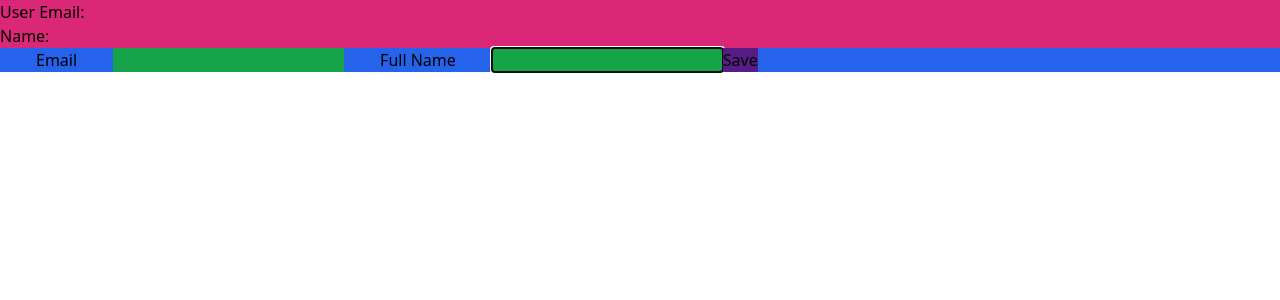
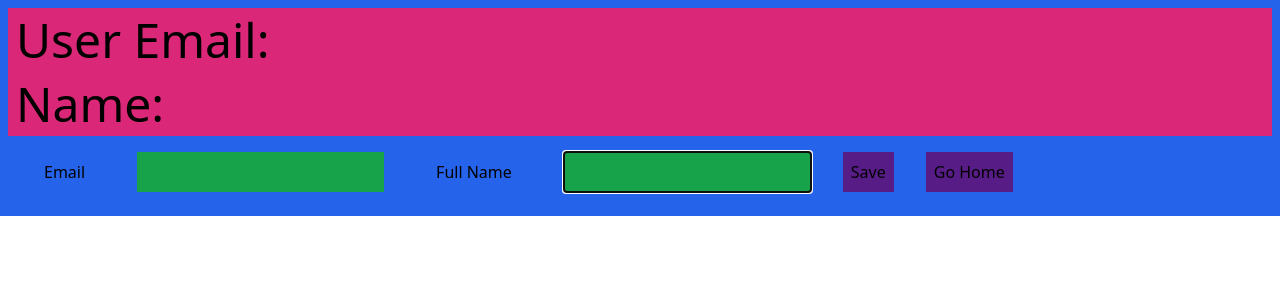
Before and after one commit to taylor-00-201/Grypto-MVP, a React (Create React App) app: page /account in a window 1280 px wide. Shown: the top 300 px of the page. Built offline with nearby package versions, Linux system fonts and the light colour scheme; no server answers.

Commit message:
final mvp

```diff
--- a/src/Components/Views/UserAccounts.js
+++ b/src/Components/Views/UserAccounts.js
@@ -1,10 +1,13 @@
 import { useEffect, useState } from "react";
+import { useNavigate } from "react-router-dom";
 
 export const UserAccounts = () => {
   const [account, setAccount] = useState([]);
   const [initialAccount, setInitialAccount] = useState([]);
 
   const userLocal = JSON.parse(localStorage.getItem("crypto_user"));
+  const navigate = useNavigate();
+  const navigateHome = () => navigate("/");
 
   useEffect(() => {
     fetch(`http://localhost:8088/user`).then((response) =>
@@ -32,12 +35,12 @@ export const UserAccounts = () => {
   };
 
   return (
-    <div className="bg-blue-600" key={initialAccount.email}>
-      <h1 className="bg-pink-600">User Email: {initialAccount.email}</h1>
-      <h1 className="bg-pink-600">Name: {initialAccount.fullName}</h1>
+    <div className="bg-blue-600 outline-black p-2" key={initialAccount.email}>
+      <h1 className="bg-pink-600 outline-black text-5xl p-2">User Email: {initialAccount.email}</h1>
+      <h1 className="bg-pink-600 outline-black text-5xl p-2">Name: {initialAccount.fullName}</h1>
 
-      <label className="flex-wrap p-5 m-4">Email</label>
-      <input className="bg-green-600"
+      <label className="flex-wrap p-5 m-4 outline-black p-2" >Email</label>
+      <input className="bg-green-600 outline-black m-4 p-2"
         value={account.email}
         autoFocus
         onChange={(event) => {
@@ -46,8 +49,8 @@ export const UserAccounts = () => {
           setAccount(copy);
         }}
       />
-      <label className="flex-wrap p-5 m-4">Full Name</label>
-      <input className="bg-green-600"
+      <label className="flex-wrap p-5 m-4 p-2">Full Name</label>
+      <input className="bg-green-600 p-2 m-4"
         autoFocus
         value={account.fullName}
         onChange={(event) => {
@@ -56,7 +59,8 @@ export const UserAccounts = () => {
           setAccount(copy);
         }}
       />
-      <button className="bg-purple-900" onClick={userPut}>Save</button>
+      <button className="bg-purple-900 outline-black m-4 p-2" onClick={userPut}>Save</button>
+      <button className="bg-purple-900 outline-black m-4 p-2" onClick={navigateHome}>Go Home</button>
     </div>
   );
 };
```
Also changed, not shown: src/Components/Auth/api/api.json.
